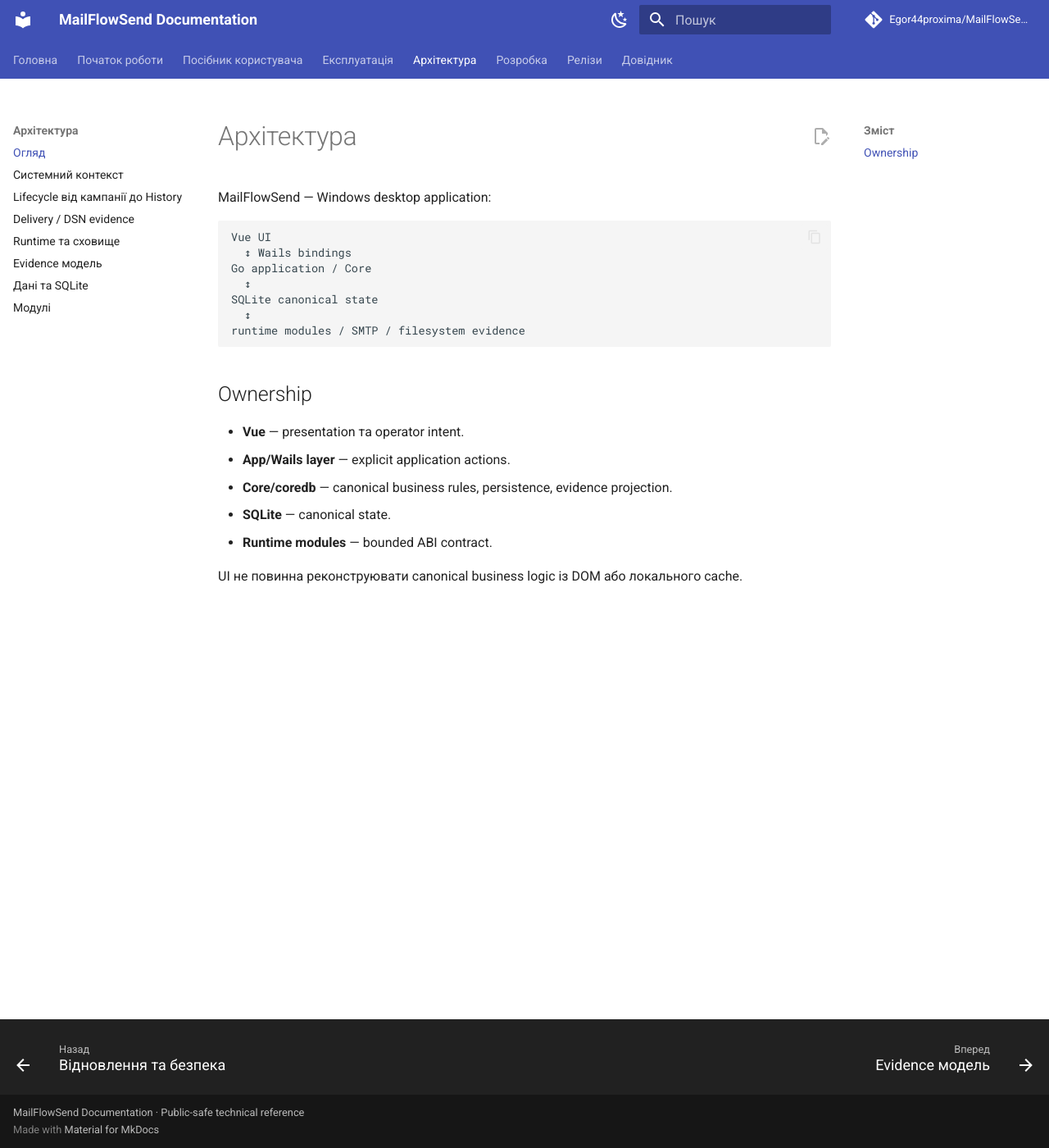
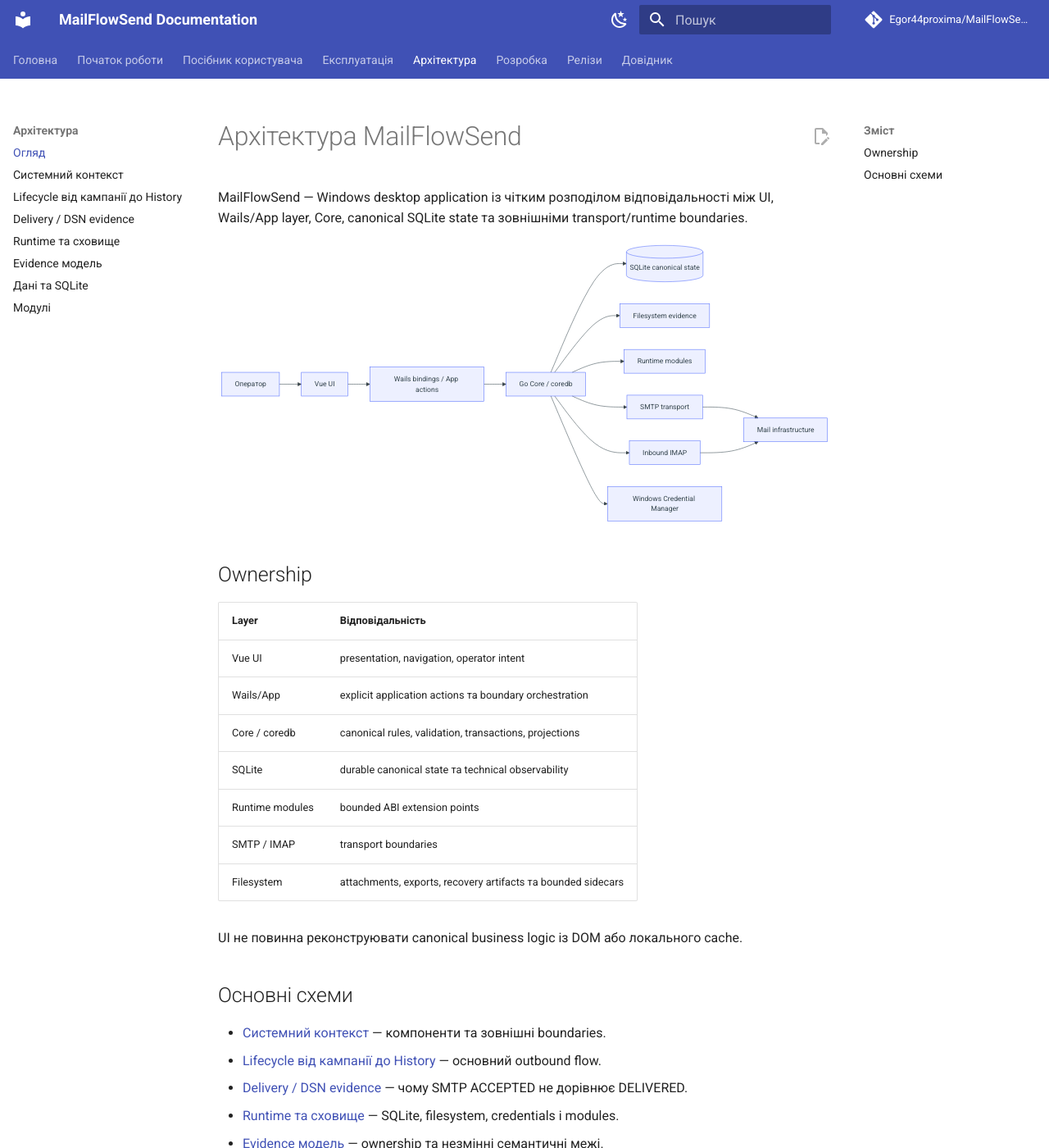
Before and after one commit to Egor44proxima/MailFlowSend-Docs, an MkDocs documentation site: the page built from docs/architecture/index.md, in a window 1280 px wide and 1400 px high. Shown: the whole window at 82% size. Built offline with MkDocs 1.6.1 and Material for MkDocs 9.7.7, drawn with Linux system fonts in a browser that asks for light colours; comment, search, counter and statistics services are not loaded.

Commit message:
docs: add MailFlowSend architecture diagrams

```diff
--- a/docs/architecture/index.md
+++ b/docs/architecture/index.md
@@ -1,23 +1,41 @@
-# Архітектура
+# Архітектура MailFlowSend
 
-MailFlowSend — Windows desktop application:
+MailFlowSend — Windows desktop application із чітким розподілом відповідальності між UI, Wails/App layer, Core, canonical SQLite state та зовнішніми transport/runtime boundaries.
 
-~~~text
-Vue UI
-  ↕ Wails bindings
-Go application / Core
-  ↕
-SQLite canonical state
-  ↕
-runtime modules / SMTP / filesystem evidence
+~~~mermaid
+flowchart LR
+    U[Оператор] --> UI[Vue UI]
+    UI --> W[Wails bindings / App actions]
+    W --> C[Go Core / coredb]
+    C --> DB[(SQLite canonical state)]
+    C --> FS[Filesystem evidence]
+    C --> MOD[Runtime modules]
+    C --> SMTP[SMTP transport]
+    C --> IMAP[Inbound IMAP]
+    C --> WC[Windows Credential Manager]
+
+    SMTP --> EXT[Mail infrastructure]
+    IMAP --> EXT
 ~~~
 
 ## Ownership
 
-- **Vue** — presentation та operator intent.
-- **App/Wails layer** — explicit application actions.
-- **Core/coredb** — canonical business rules, persistence, evidence projection.
-- **SQLite** — canonical state.
-- **Runtime modules** — bounded ABI contract.
+| Layer | Відповідальність |
+|---|---|
+| Vue UI | presentation, navigation, operator intent |
+| Wails/App | explicit application actions та boundary orchestration |
+| Core / coredb | canonical rules, validation, transactions, projections |
+| SQLite | durable canonical state та technical observability |
+| Runtime modules | bounded ABI extension points |
+| SMTP / IMAP | transport boundaries |
+| Filesystem | attachments, exports, recovery artifacts та bounded sidecars |
 
 UI не повинна реконструювати canonical business logic із DOM або локального cache.
+
+## Основні схеми
+
+- [Системний контекст](system-context.md) — компоненти та зовнішні boundaries.
+- [Lifecycle від кампанії до History](send-lifecycle.md) — основний outbound flow.
+- [Delivery / DSN evidence](delivery-evidence.md) — чому SMTP ACCEPTED не дорівнює DELIVERED.
+- [Runtime та сховище](runtime-storage.md) — SQLite, filesystem, credentials і modules.
+- [Evidence модель](evidence-model.md) — ownership та незмінні семантичні межі.
```
Also changed, not shown: docs/architecture/delivery-evidence.md (added, +54 -0 lines), docs/architecture/runtime-storage.md (added, +70 -0 lines), docs/architecture/send-lifecycle.md (added, +48 -0 lines), docs/architecture/system-context.md (added, +53 -0 lines).
